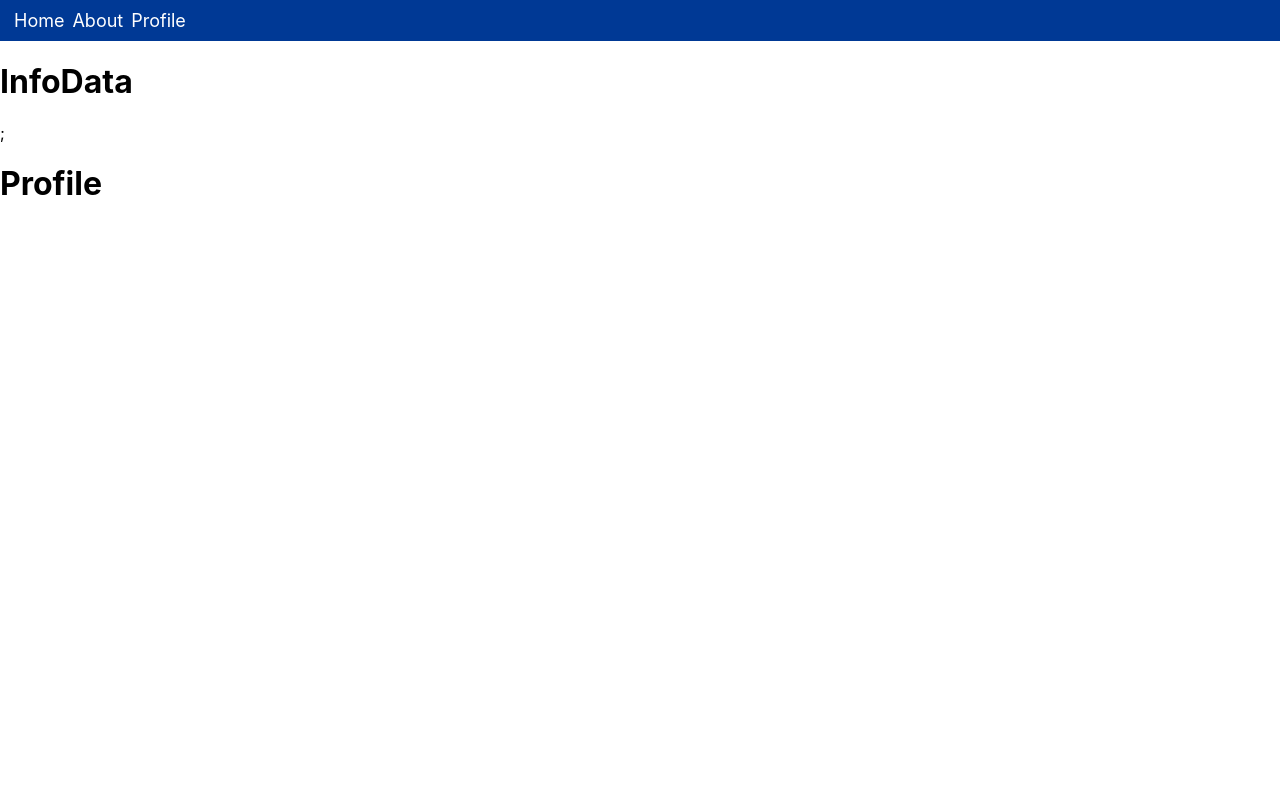
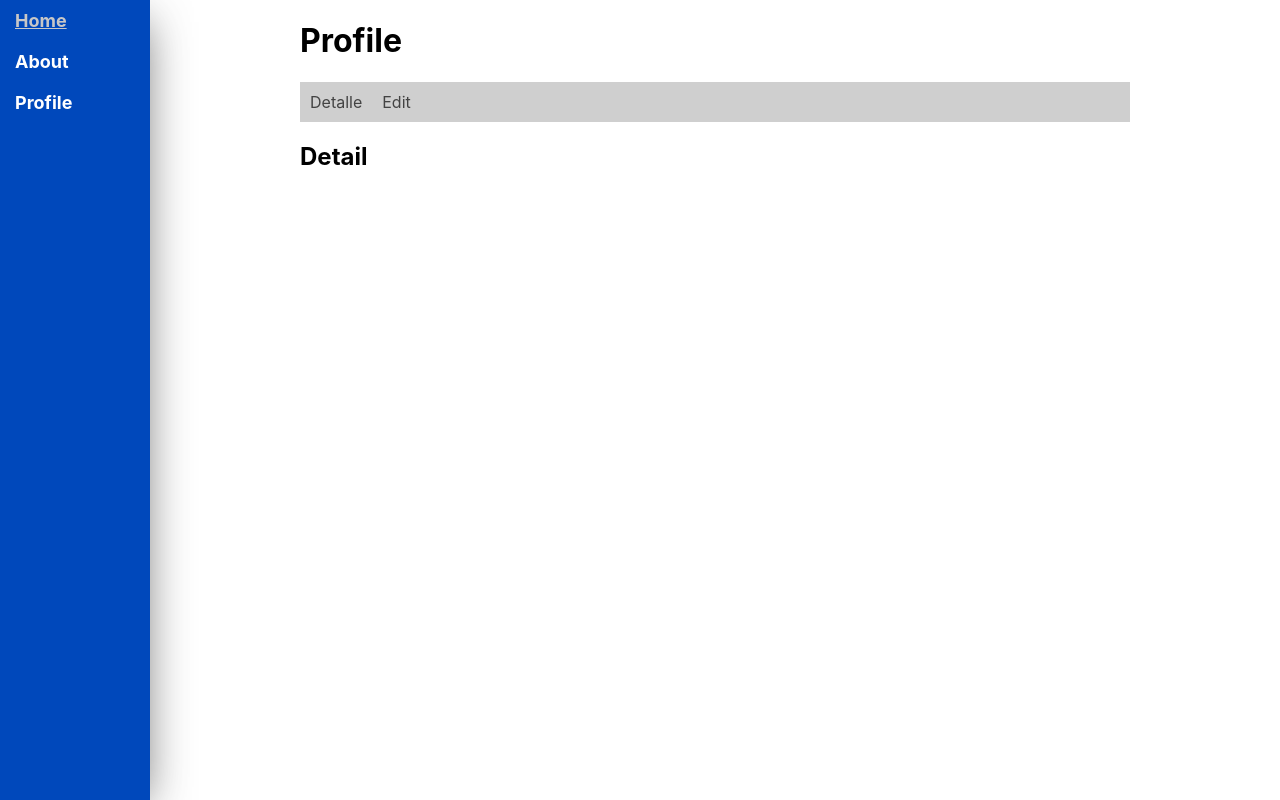
Before and after one commit to Nesjesramrey/18gReact, a React (Create React App) app: page /app/profile in a window 1280 px wide. Built offline with nearby package versions, Linux system fonts and the light colour scheme.

Commit message:
add ProfileContainer

```diff
--- a/src/App.css
+++ b/src/App.css
@@ -1,3 +1,10 @@
+html,
+body,
+#root {
+  height: 100%;
+  width: 100%;
+}
+
 .App {
   height: 100%;
   width: 100%;
--- a/src/App.js
+++ b/src/App.js
@@ -1,13 +1,15 @@
 import { Routes, Route } from "react-router-dom";
 import "./App.css";
+
+// Containers
 import AppContainer from "./containers/AppContainer";
-import ProfileInfoContainer from "./containers/ProfileInfoContainer";
+import ProfileContainer from "./containers/ProfileContainer";
+
 // Components
 import About from "./pages/About";
 import Home from "./pages/Home";
-import Profile from "./pages/Profile";
-import InfoData from "./pages/InfoData";
-//import InfoData from "./pages/InfoData";
+import ProfileDetail from "./pages/Profile/Detail";
+import ProfileEdit from "./pages/Profile/Edit";
 
 function App() {
   return (
@@ -19,9 +21,9 @@ function App() {
         <Route path="app" element={<AppContainer />}>
           <Route index element={<Home />} />
           <Route path="about" element={<About />} />
-          <Route path="profile" element={<ProfileInfoContainer />}>
-            <Route index element={<Profile />} />
-            <Route path="infodata" element={InfoData} />
+          <Route path="profile" element={<ProfileContainer />}>
+            <Route index element={<ProfileDetail />} />
+            <Route path="edit" element={<ProfileEdit />} />
           </Route>
         </Route>
       </Routes>
--- a/src/containers/AppContainer/AppContainer.css
+++ b/src/containers/AppContainer/AppContainer.css
@@ -1,12 +1,52 @@
-nav {
+.App-container {
+  height: 100%;
   width: 100%;
-  background-color: rgb(0, 57, 149);
-  font-size: large;
-  padding: 10px;
 }
 
-nav > a {
+.App-container-2 {
+  height: 100%;
+  width: 100%;
+  display: flex;
+}
+
+.App-container-nav {
+  width: 150px;
+  height: 100%;
+  box-sizing: border-box;
+}
+
+.App-container-nav > nav {
+  height: 100%;
+  box-sizing: border-box;
+  display: flex;
+  flex-direction: column;
+  background-color: rgb(0, 72, 187);
+  box-shadow: 4px 12px 46px -10px rgba(56, 56, 56, 0.75);
+  -webkit-box-shadow: 4px 12px 46px -10px rgba(56, 56, 56, 0.75);
+  -moz-box-shadow: 4px 12px 46px -10px rgba(56, 56, 56, 0.75);
+}
+
+.App-container-nav > nav > a {
+  font-size: large;
+  font-weight: bold;
+  padding: 10px 15px;
   color: white;
   text-decoration: none;
-  margin: 2px 4px;
 }
+
+.App-container-nav > nav > a:hover {
+  color: rgb(199, 199, 199);
+  text-decoration: underline;
+}
+
+.App-container-content {
+  width: calc(100% - 150px);
+  height: 100%;
+  display: flex;
+  justify-content: center;
+}
+
+.Content-container {
+  display: flex;
+  width: calc(100% - 300px);
+}
--- a/src/containers/AppContainer/index.jsx
+++ b/src/containers/AppContainer/index.jsx
@@ -3,13 +3,21 @@ import "./AppContainer.css";
 
 export default function AppContainer() {
   return (
-    <div>
+    <div className="App-container">
+      <div className="App-container-2">
+        <div className="App-container-nav">
           <nav>
             <Link to="">Home</Link>
             <Link to="about">About</Link>
             <Link to="profile">Profile</Link>
           </nav>
+        </div>
+        <div className="App-container-content">
+          <div className="Content-container">
             <Outlet />
+          </div>
+        </div>
+      </div>
     </div>
   );
 }
--- /dev/null
+++ b/src/containers/ProfileContainer/ProfileContainer.css
@@ -0,0 +1,16 @@
+.Profile-container {
+  width: 100%;
+}
+
+.Profile-nav {
+  width: 100%;
+  padding: 10px 0px;
+  background-color: rgb(207, 207, 207);
+}
+
+.Profile-nav > nav > a {
+  color: #434343;
+  text-decoration: none;
+  cursor: pointer;
+  padding: 0 10px;
+}
--- /dev/null
+++ b/src/containers/ProfileContainer/index.jsx
@@ -0,0 +1,19 @@
+import { Outlet, Link } from "react-router-dom";
+
+// CSS
+import "./ProfileContainer.css";
+
+export default function ProfileContainer() {
+  return (
+    <div className="Profile-container">
+      <h1>Profile</h1>
+      <div className="Profile-nav">
+        <nav>
+          <Link to="">Detalle</Link>
+          <Link to="edit">Edit</Link>
+        </nav>
+      </div>
+      <Outlet />
+    </div>
+  );
+}
--- a/src/containers/ProfileInfoContainer/index.jsx
+++ /dev/null
@@ -1,11 +0,0 @@
-import { Outlet } from "react-router-dom";
-
-export default function ProfileInfoContainer() {
-  return (
-    <div>
-      <p to="infodata"></p>
-      <h1>InfoData</h1>;
-      <Outlet />
-    </div>
-  );
-}
--- a/src/pages/InfoData/index.jsx
+++ /dev/null
@@ -1,3 +0,0 @@
-export default function InfoData() {
-  return <h1>InfoData</h1>;
-}
--- /dev/null
+++ b/src/pages/Profile/Detail/index.jsx
@@ -0,0 +1,3 @@
+export default function ProfileDetail() {
+  return <h2>Detail</h2>;
+}
--- /dev/null
+++ b/src/pages/Profile/Edit/index.jsx
@@ -0,0 +1,3 @@
+export default function ProfileEdit() {
+  return <h2>Edit</h2>;
+}
```
Also changed, not shown: src/pages/Profile/Detail/Detail.css (added). Lines whose indentation alone changed are shown as unchanged.
